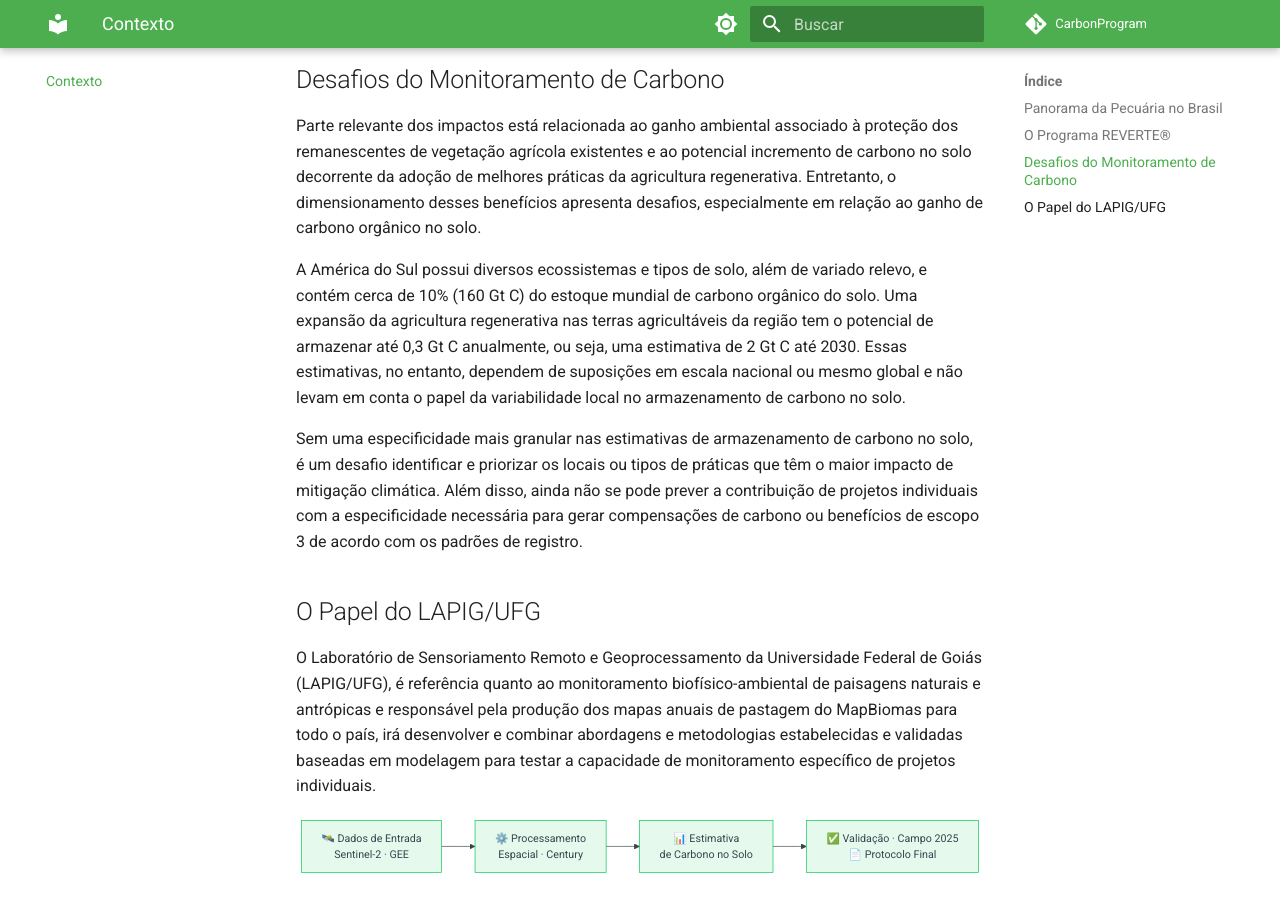
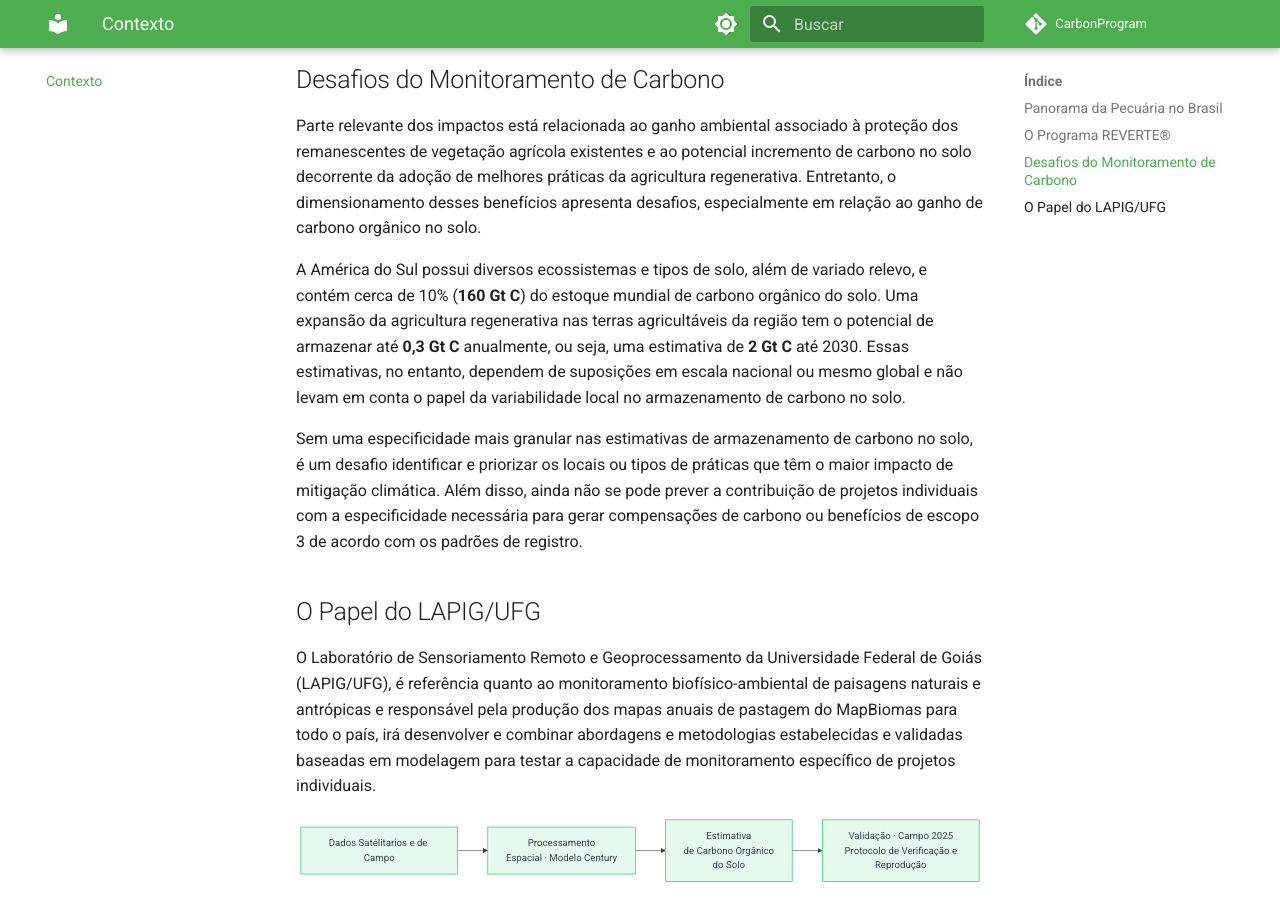
Before and after one commit to FelipeJesusRemoteSensing/CarbonProgram, an MkDocs documentation site: the page built from docs/mds/contexto.md, in a window 1280 px wide and 900 px high, scrolled down 2279 px. Built offline with MkDocs 1.6.1 and Material for MkDocs 9.7.7, drawn with Linux system fonts in a browser that asks for light colours; comment, search, counter and statistics services are not loaded; part of the change alters nothing that is shown.

````diff
--- a/docs/mds/contexto.md
+++ b/docs/mds/contexto.md
@@ -32,7 +32,7 @@ flowchart TD
 
 Parte relevante dos impactos está relacionada ao ganho ambiental associado à proteção dos remanescentes de vegetação agrícola existentes e ao potencial incremento de carbono no solo decorrente da adoção de melhores práticas da agricultura regenerativa. Entretanto, o dimensionamento desses benefícios apresenta desafios, especialmente em relação ao ganho de carbono orgânico no solo.
 
-A América do Sul possui diversos ecossistemas e tipos de solo, além de variado relevo, e contém cerca de 10% (160 Gt C) do estoque mundial de carbono orgânico do solo. Uma expansão da agricultura regenerativa nas terras agricultáveis da região tem o potencial de armazenar até 0,3 Gt C anualmente, ou seja, uma estimativa de 2 Gt C até 2030. Essas estimativas, no entanto, dependem de suposições em escala nacional ou mesmo global e não levam em conta o papel da variabilidade local no armazenamento de carbono no solo.
+A América do Sul possui diversos ecossistemas e tipos de solo, além de variado relevo, e contém cerca de 10% (**160 Gt C**) do estoque mundial de carbono orgânico do solo. Uma expansão da agricultura regenerativa nas terras agricultáveis da região tem o potencial de armazenar até **0,3 Gt C** anualmente, ou seja, uma estimativa de **2 Gt C** até 2030. Essas estimativas, no entanto, dependem de suposições em escala nacional ou mesmo global e não levam em conta o papel da variabilidade local no armazenamento de carbono no solo.
 
 Sem uma especificidade mais granular nas estimativas de armazenamento de carbono no solo, é um desafio identificar e priorizar os locais ou tipos de práticas que têm o maior impacto de mitigação climática. Além disso, ainda não se pode prever a contribuição de projetos individuais com a especificidade necessária para gerar compensações de carbono ou benefícios de escopo 3 de acordo com os padrões de registro.
 
@@ -42,9 +42,9 @@ O Laboratório de Sensoriamento Remoto e Geoprocessamento da Universidade Federa
 
 ```mermaid
 flowchart LR
-    A[🛰️ Dados de Entrada<br>Sentinel-2 · GEE] --> B[⚙️ Processamento<br>Espacial · Century]
-    B --> C[📊 Estimativa<br>de Carbono no Solo]
-    C --> D[✅ Validação · Campo 2025<br>📄 Protocolo Final]
+    A[Dados Satélitarios e de Campo] --> B[Processamento<br>Espacial · Modelo Century]
+    B --> C[Estimativa<br>de Carbono Orgânico<br> do Solo]
+    C --> D[Validação · Campo 2025<br> Protocolo de Verificação e Reprodução]
 
 ```
 
````
